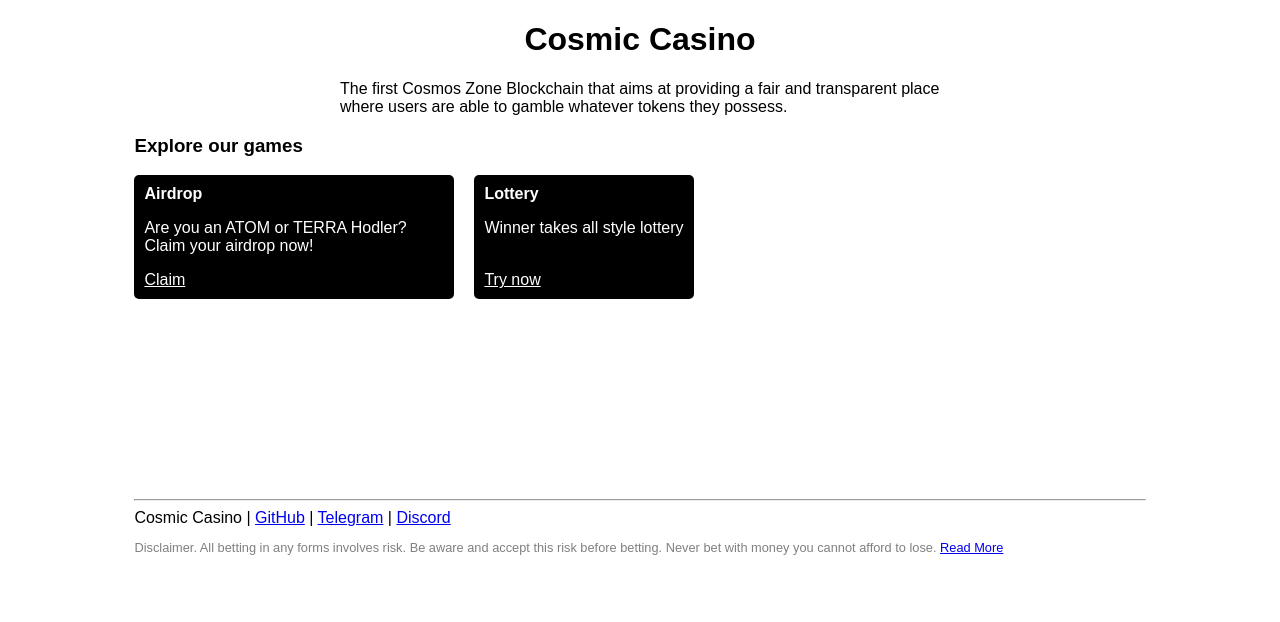
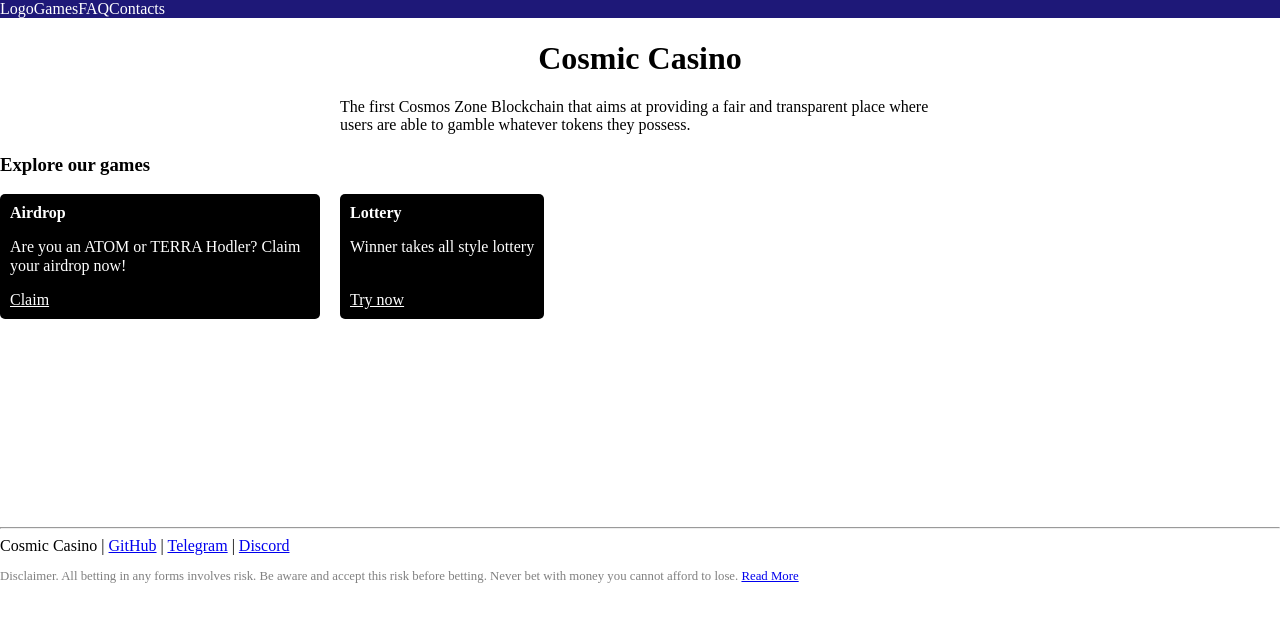
Before and after one commit to cosmicbet/frontend, a Gatsby site: page / in a window 1280 px wide. Built offline with nearby package versions, Linux system fonts and the light colour scheme; Gatsby itself is replaced by a stand-in of ours.

Commit message:
[refactor] added theme provider, global styles, installed polished

```diff
--- a/package.json
+++ b/package.json
@@ -42,6 +42,7 @@
     "gatsby-source-filesystem": "^2.11.0",
     "gatsby-transformer-sharp": "^2.12.0",
     "long": "^4.0.0",
+    "polished": "^4.1.1",
     "react": "^16.13.1",
     "react-countdown": "^2.3.1",
     "react-dom": "^16.13.1",
--- /dev/null
+++ b/src/components/header/index.js
@@ -0,0 +1,15 @@
+import React from "react";
+import * as S from "./styled";
+
+const HeaderComponent = () => {
+  return (
+    <S.Header>
+      <div>Logo</div>
+      <div>Games</div>
+      <div>FAQ</div>
+      <div>Contacts</div>
+    </S.Header>
+  );
+};
+
+export default HeaderComponent;
--- /dev/null
+++ b/src/components/header/styled.js
@@ -0,0 +1,9 @@
+import styled from "styled-components";
+
+export const Header = styled.header`
+  display: flex;
+  min-width: 320px;
+  width: 100%;
+  color: ${(props) => props.theme.colors.white};
+  background: ${(props) => props.theme.colors.primary};
+`;
--- a/src/components/lottery/buyform.js
+++ b/src/components/lottery/buyform.js
@@ -10,7 +10,7 @@
     // TODO: Check balance
     setTicketNumber((ticket) => {
       if (currentBalance <= ticket * ticketPrice) {
-        setError("You have not FCHS");
+        setError("Your balance too low");
         return ticket;
       }
       return ++ticket;
--- /dev/null
+++ b/src/components/lottery/styled.js
@@ -0,0 +1,11 @@
+import styled from "styled-components";
+
+export const Container = styled.div`
+  display: flex;
+  flex-direction: column;
+`;
+
+export const Row = styled.div`
+  display: flex;
+  flex-direction: row;
+`;
--- a/src/layouts/globalStyles.js
+++ b/src/layouts/globalStyles.js
@@ -1,9 +1,7 @@
 import { createGlobalStyle } from "styled-components";
+import { normalize } from "polished";
 
 const GlobalStyle = createGlobalStyle`
-  body {
-    font-family: sans-serif;
-    min-height: 80%;
-  }
+  ${normalize()}
 `;
 export default GlobalStyle;
--- a/src/layouts/main.js
+++ b/src/layouts/main.js
@@ -1,15 +1,29 @@
 import React from "react";
+import { ThemeProvider } from "styled-components";
 import MetadataProvider from "../providers/metadata";
 import GlobalStyle from "./globalStyles";
+import theme from "./theme";
 import * as S from "./styled";
+import FooterComponent from "../components/footer";
+import HeaderComponent from "../components/header";
 
 export default function MainLayout({ children }) {
+  const renderApp = () => {
+    return (
+      <S.App id="app">
+        <HeaderComponent />
+        <S.Main>{children}</S.Main>
+        <FooterComponent />
+      </S.App>
+    );
+  };
+
   return (
     <>
-      <GlobalStyle theme="purple" />
-      <MetadataProvider>
-        <S.App>{children}</S.App>
-      </MetadataProvider>
+      <GlobalStyle />
+      <ThemeProvider theme={theme}>
+        <MetadataProvider>{renderApp()}</MetadataProvider>
+      </ThemeProvider>
     </>
   );
 }
--- a/src/layouts/styled.js
+++ b/src/layouts/styled.js
@@ -1,6 +1,15 @@
 import styled from "styled-components";
 
 export const App = styled.div`
+  display: flex;
+  width: 100%;
+  height: 100%;
+  min-width: 320px;
+  min-height: 100%;
   margin: 0 auto;
-  width: 80%;
+  flex-direction: column;
 `;
+
+export const Main = styled.main`
+  flex: 1 0 auto;
+`;
--- /dev/null
+++ b/src/layouts/theme.js
@@ -0,0 +1,18 @@
+export default {
+  breakpoints: [""],
+  colors: {
+    primary: "#1e1878",
+    secondary: "#223059",
+    tertiary: "#3F5FBF",
+    dark: "#161426",
+    accent: "#fdebd1",
+    gray: "",
+    success: "",
+    warning: "",
+    danger: "",
+    black: "#000000",
+    white: "#ffffff",
+    odd: "#f1f1f1",
+    muted: "",
+  },
+};
--- a/src/pages/index.js
+++ b/src/pages/index.js
@@ -2,7 +2,6 @@
 import styled from "styled-components";
 import MainLayout from "../layouts/main";
 import BlockGamesComponent from "../components/blockGames";
-import FooterComponent from "../components/footer";
 import { games } from "../constants/games";
 
 //TODO move styles to separate file
@@ -26,7 +25,6 @@
       </Description>
       <h3>Explore our games</h3>
       <BlockGamesComponent items={games} />
-      <FooterComponent />
     </MainLayout>
   );
 };
```
Also changed, not shown: src/components/lottery/stats.js (+8 -5 lines), 1 other file.
